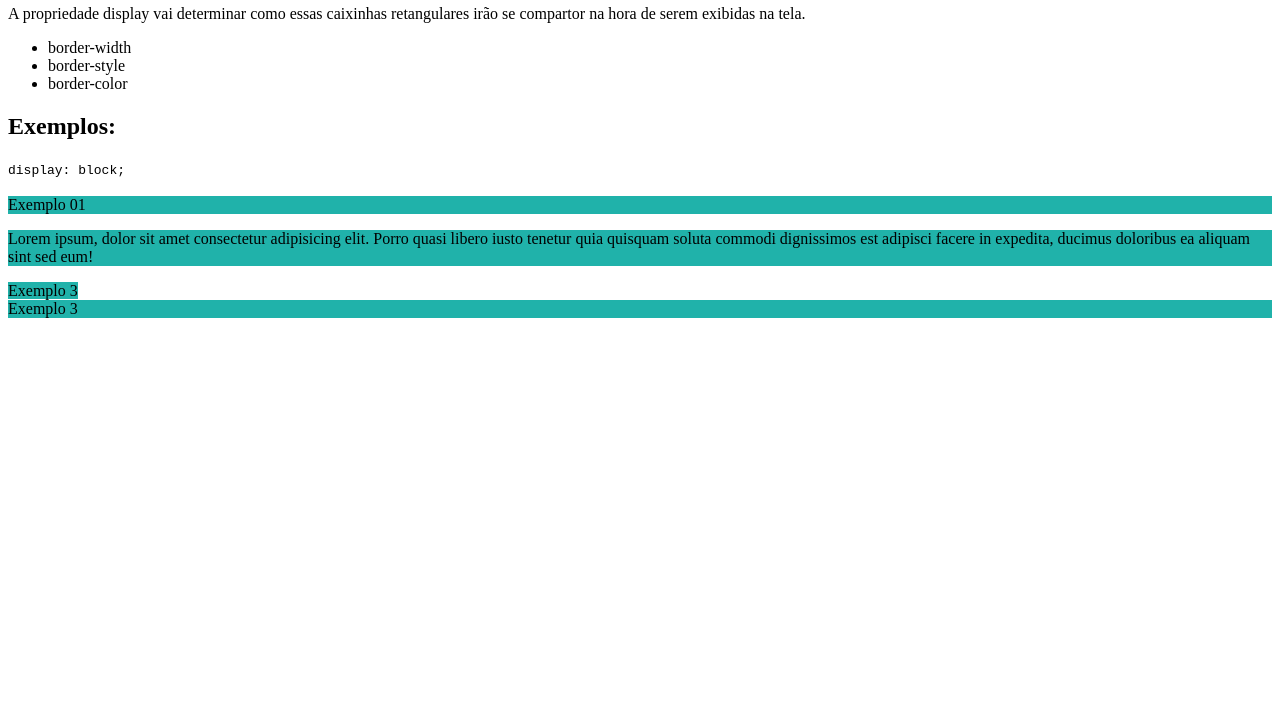
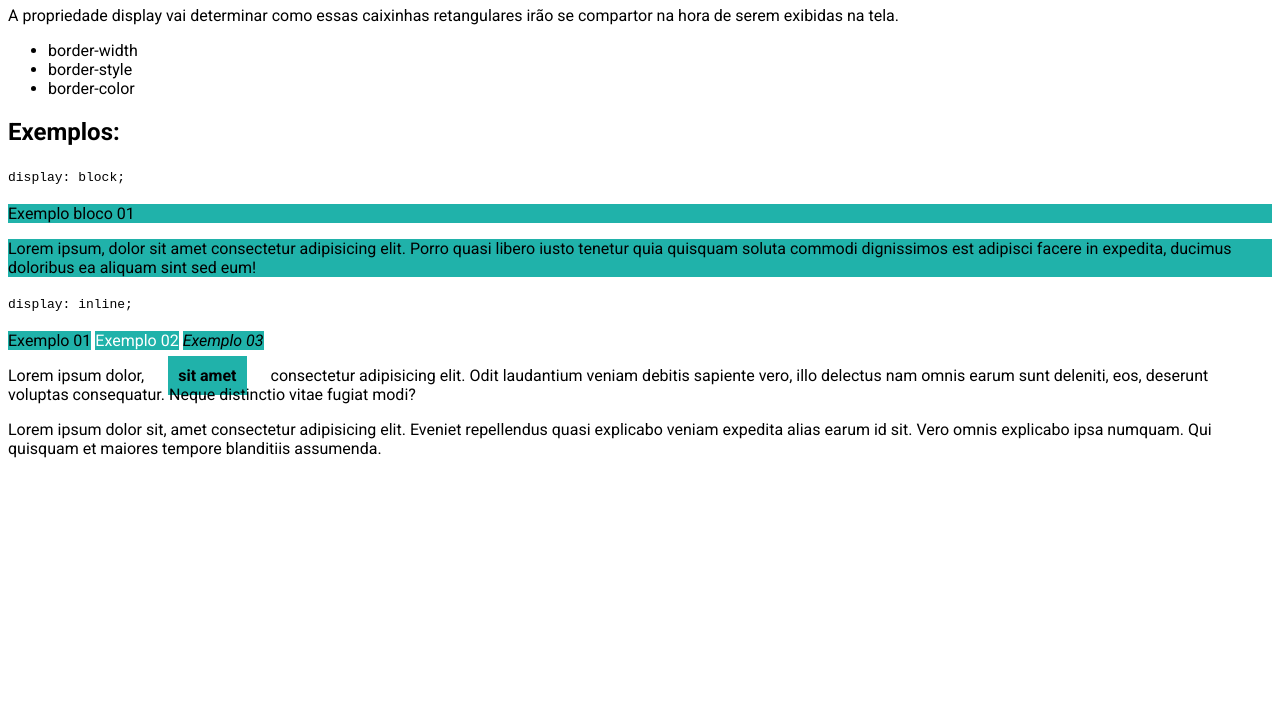
Before and after one commit to igordesouzamorais/posicionamentos-exibicao-elementos-com-css, a plain HTML site: page index.html in a window 1280 px wide. Shown: the part 75-800 px from the top of the page. Drawn offline with Linux system fonts and the light colour scheme.

Commit message:
aula display inline

```diff
--- a/index.html
+++ b/index.html
@@ -4,9 +4,27 @@
     <meta charset="UTF-8">
     <meta name="viewport" content="width=device-width, initial-scale=1.0">
     <title>Posicionamento e Exibição de Elementos com CSS</title>
+    <link rel="preconnect" href="https://fonts.googleapis.com">
+    <link rel="preconnect" href="https://fonts.gstatic.com" crossorigin>
+    <link href="https://fonts.googleapis.com/css2?family=Roboto:ital,wght@0,100;0,300;0,400;0,500;0,700;0,900;1,100;1,300;1,400;1,500;1,700;1,900&display=swap" rel="stylesheet">
     <style>
+        body {
+            font-family: Roboto, sans-serif;
+        }
+
         .exemplo {
             background-color: lightseagreen;
+        }
+
+        .inline {
+            color: white;
+            width: 300px; /*nao considera*/
+            height: 300px; /*nao considera*/
+        }
+
+        b {
+            margin: 20px; /*direita e esquerda apenas*/
+            padding: 10px; /*direita e esquerda apenas*/
         }
     </style>
 </head>
@@ -24,11 +42,19 @@
 
     <code>display: block;</code>
     <br><br>
-    <div class="exemplo">Exemplo 01</div>
+
+    <div class="exemplo">Exemplo bloco 01</div>
     <p class="exemplo">
         Lorem ipsum, dolor sit amet consectetur adipisicing elit. Porro quasi libero iusto tenetur quia quisquam soluta commodi dignissimos est adipisci facere in expedita, ducimus doloribus ea aliquam sint sed eum!
     </p>
-    <span class="exemplo">Exemplo 3</span> <!--inline por padrao-->
-    <span class="exemplo" style="display: block;">Exemplo 3</span>
+
+    <code>display: inline;</code>
+    <br><br>
+
+    <span class="exemplo">Exemplo 01</span>
+    <span class="exemplo inline">Exemplo 02</span>
+    <em class="exemplo">Exemplo 03</em>
+    <p>Lorem ipsum dolor, <b class="exemplo">sit amet</b> consectetur adipisicing elit. Odit laudantium veniam debitis sapiente vero, illo delectus nam omnis earum sunt deleniti, eos, deserunt voluptas consequatur. Neque distinctio vitae fugiat modi?</p>
+    <p style="display: inline;">Lorem ipsum dolor sit, amet consectetur adipisicing elit. Eveniet repellendus quasi explicabo veniam expedita alias earum id sit. Vero omnis explicabo ipsa numquam. Qui quisquam et maiores tempore blanditiis assumenda.</p>
 </body>
 </html>
```
